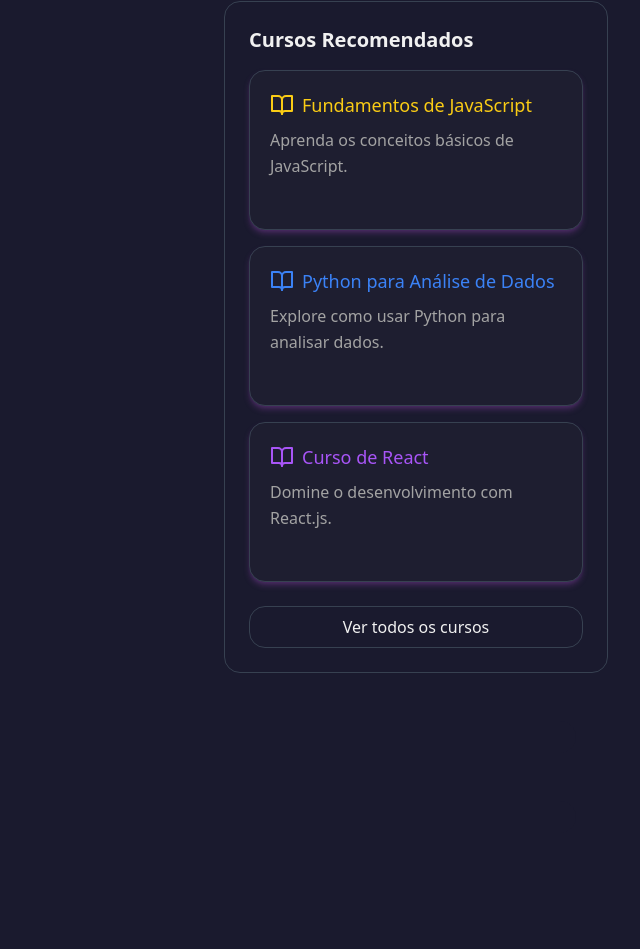
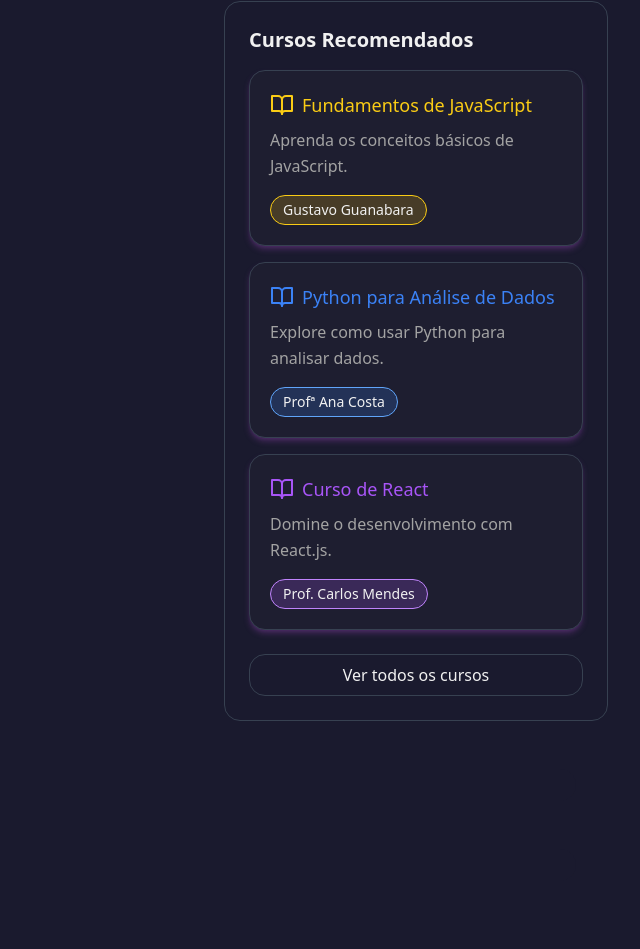
Before and after one commit to lanroo/blogdevinger, a React (Vite) app: page / in a window 1280 px wide. Shown: the part 1901-2850 px from the top of the page, without its empty margins (640-1280 px from the left). Built offline with nearby package versions, Linux system fonts and the light colour scheme.

Commit message:
courses design edited

```diff
--- a/src/components/LearningCourses.tsx
+++ b/src/components/LearningCourses.tsx
@@ -8,7 +8,7 @@
     description: 'Aprenda os conceitos básicos de JavaScript.',
     color: 'text-yellow-400',
     tagColor: 'bg-yellow-500/20 border-yellow-400',
-    professor: 'Prof. Gustavo Guanabara',
+    professor: 'Gustavo Guanabara',
     link: 'https://www.cursoemvideo.com/curso/javascript/',
   },
   {
@@ -62,11 +62,11 @@
                 {course.description}
               </p>
 
-              <motion.div
-                className={`absolute bottom-4 left-7 px-3 py-1 rounded-md text-sm text-foreground border ${course.tagColor} opacity-0 group-hover:opacity-100 transition-opacity duration-300`}
+              <div
+                className={`mt-4 inline-block px-3 py-1 rounded-full text-sm text-foreground border ${course.tagColor}`}
               >
                 {course.professor}
-              </motion.div>
+              </div>
             </motion.div>
           ))}
         </div>
@@ -79,7 +79,6 @@
         >
           Ver todos os cursos
         </motion.button>
-
       </div>
     </div>
   );
```
